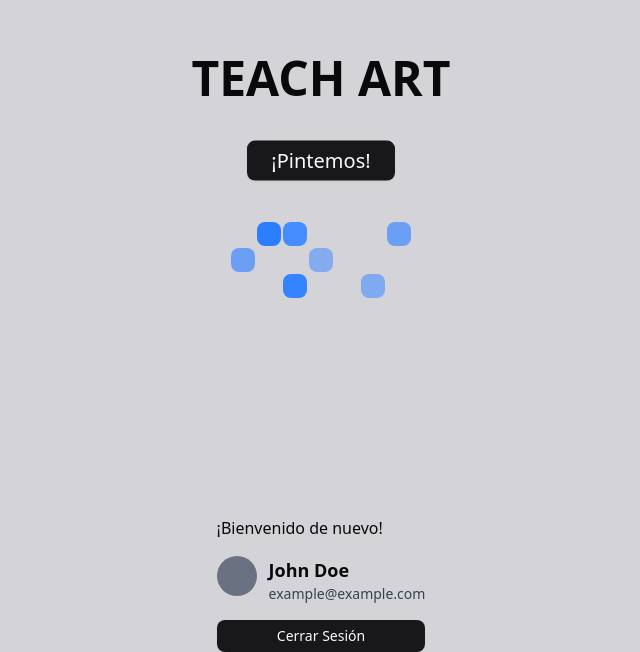
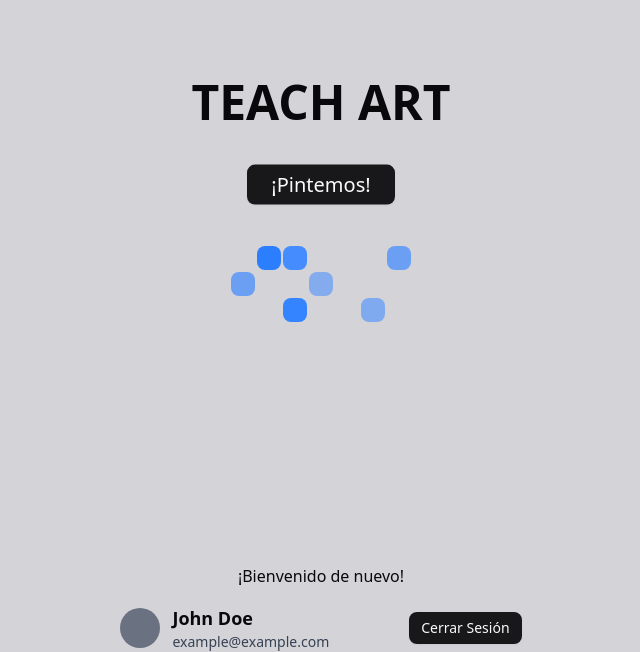
Before and after one commit to ynoacamino/techart-pixel-canvas, a Next.js app in the folder frontend/: page / in a window 1280 px wide. Shown: the part 148-800 px from the top of the page, without its empty margins (319-959 px from the left). Built offline with nearby package versions, Linux system fonts and the light colour scheme.

Commit message:
Logout button on right side

```diff
--- a/frontend/src/components/auth/Auth.tsx
+++ b/frontend/src/components/auth/Auth.tsx
@@ -12,13 +12,14 @@ export default function Auth({
   user,
 }: AuthProps) {
   return (
-    <div className="flex flex-col gap-y-4">
+    <div className="flex flex-col gap-y-4 items-center">
       <p>
         {user ? '¡Bienvenido de nuevo!' : 'Inicia sesión para pintar'}
       </p>
+      <div className="flex gap-x-20 items-center">
         {
           user && (
-          <div className="flex gap-3">
+            <div className="flex gap-x-3 items-center">
               {
                 user.img ? (
                   <img
@@ -41,5 +42,6 @@ export default function Auth({
           {user ? 'Cerrar Sesión' : 'Iniciar Sesión'}
         </Button>
       </div>
+    </div>
   );
 }
```
Lines whose indentation alone changed are shown as unchanged.
